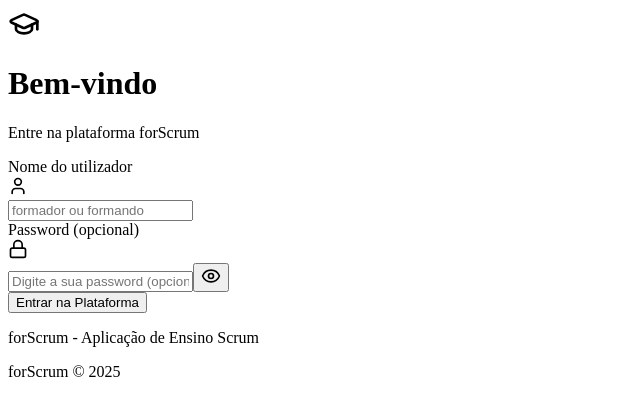
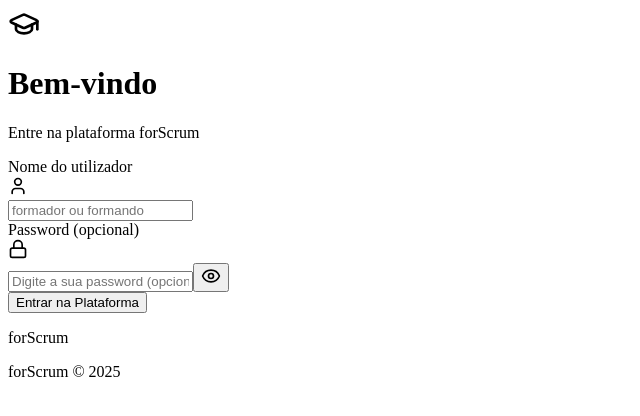
Before and after one commit to cluis-PhD/uc_forscrum, a React (Vite) app: page / in a window 1280 px wide. Shown: the top 416 px of the page, without its empty margins (0-640 px from the left). Built offline with nearby package versions, Linux system fonts and the light colour scheme; the HTML template or start-up script is replaced by a standard one.

Commit message:
Update footer text in App component
Removed the phrase 'Aplicação de Ensino Scrum' from the footer.

```diff
--- a/src/app/App.tsx
+++ b/src/app/App.tsx
@@ -898,7 +898,7 @@ export default function App() {
               <div className="flex items-center justify-center gap-2 text-center">
                 <div className="w-2 h-2 bg-[#4aa540] rounded-full" />
                 <p className="text-[13px] text-slate-500">
-                  forScrum - Aplicação de Ensino Scrum
+                  forScrum
                 </p>
               </div>
             </div>
```
